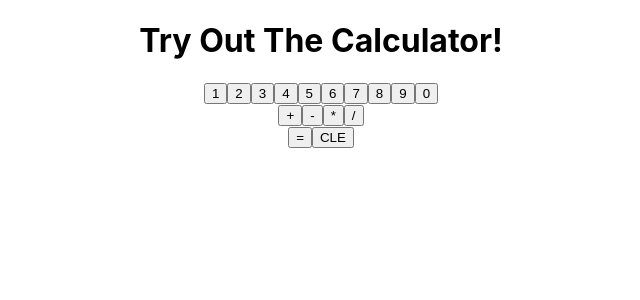
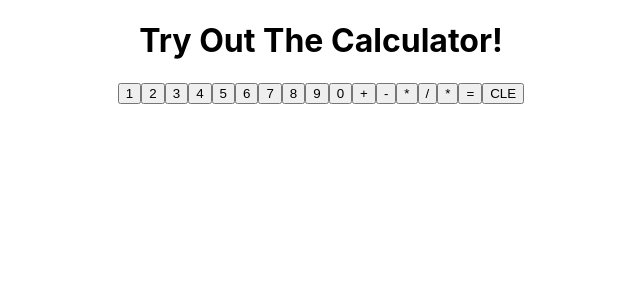
Before and after one commit to ISANCEHZ1994/React_Calculator, a React (Create React App) app: page / in a window 1280 px wide. Shown: the top 300 px of the page, without its empty margins (319-959 px from the left). Built offline with nearby package versions, Linux system fonts and the light colour scheme.

Commit message:
Changed Keypad to More React Dev Style

```diff
--- a/src/Keypad.js
+++ b/src/Keypad.js
@@ -9,26 +9,15 @@ export default class Keypad extends React.Component{
 
     render(){
 
+        const buttonSign = ['1','2','3','4','5','6','7','8','9','0', '+', '-', '*', '/', '*', '=' ]
+
+        const creatingButtons = () => buttonSign.map( sign => {
+           return( <button name={sign} onClick={this.buttonPressed}> {sign} </button> )
+        })
+
         return(
             <div>
-                 <button name='1' onClick={this.buttonPressed}> 1 </button>
-                <button name='2' onClick={this.buttonPressed}> 2 </button>
-                <button name='3' onClick={this.buttonPressed}> 3 </button>
-                <button name='4' onClick={this.buttonPressed}> 4 </button>
-                <button name='5' onClick={this.buttonPressed}> 5 </button>
-                <button name='6' onClick={this.buttonPressed}> 6 </button>
-                <button name='7' onClick={this.buttonPressed}> 7 </button>
-                <button name='8' onClick={this.buttonPressed}> 8 </button>
-                <button name='9' onClick={this.buttonPressed}> 9 </button>
-                <button name='0' onClick={this.buttonPressed}> 0 </button>
-                <br></br>
-
-                <button name='+' onClick={this.buttonPressed}> + </button>
-                <button name='-' onClick={this.buttonPressed}> - </button>
-                <button name ='*' onClick={this.buttonPressed}> * </button>
-                <button name='/' onClick={this.buttonPressed}> / </button>
-                <br></br>
-                <button name='=' onClick={this.buttonPressed}> = </button>
+                {creatingButtons()}
                 <button onClick={() => this.props.clearHandler()}> CLE </button>
             </div>
         )
```
